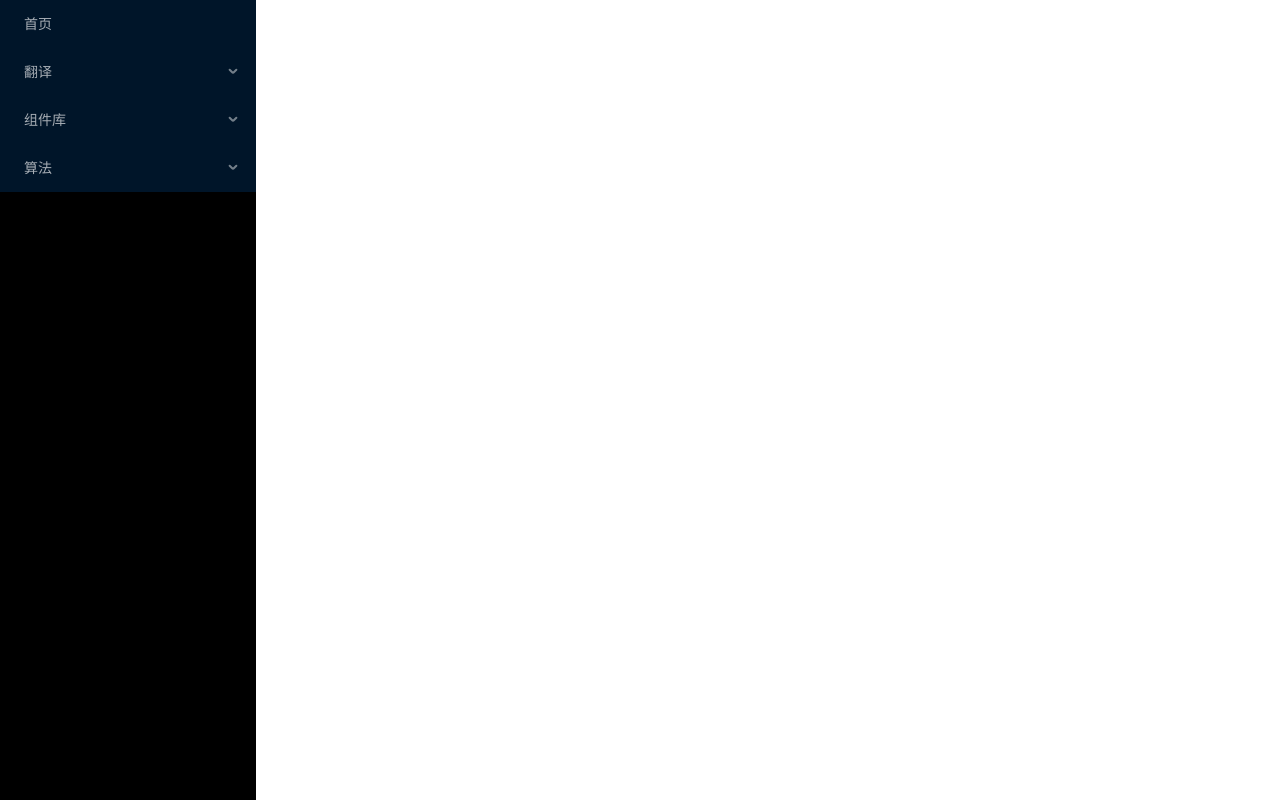
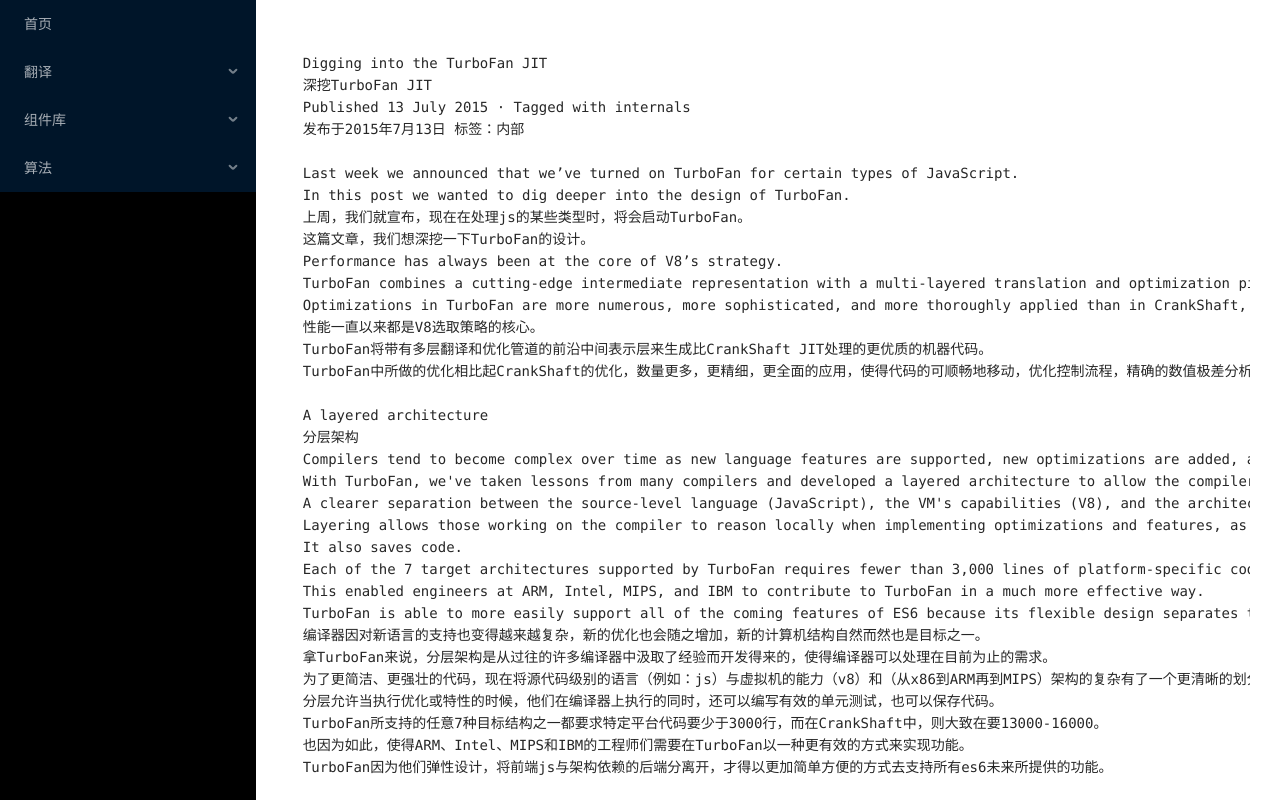
Before and after one commit to transparentME/translation, a React (Create React App) app: page /v8-DiggingIntoTheTurboFanJIT in a window 1280 px wide. Built offline with nearby package versions, Linux system fonts and the light colour scheme.

Commit message:
docs:(v8) Docs更新

```diff
--- a/src/components/MainContent.js
+++ b/src/components/MainContent.js
@@ -4,9 +4,10 @@
 // v8
 import HelloWorld from '../pages/HelloWorld.js'
 import FastPropertiesInV8 from '../pages/FastPropertiesInV8/FastPropertiesInV8.js'
-
+import DiggingIntoTheTurboFanJIT from '../pages/DiggingIntoTheTurboFanJIT/DiggingIntoTheTurboFanJIT.js'
 // leetcode
 import Offer15 from '../pages/leetcode/Offer15.js'
+import Offer17 from '../pages/leetcode/Offer17.js'
 
 function MainContent () {
   return(
@@ -15,8 +16,10 @@
       {/* v8 */}
       <Route path="/v8-HelloWorld" component={HelloWorld} />
       <Route path="/v8-FastPropertiesInV8" component={FastPropertiesInV8} />
+      <Route path="/v8-DiggingIntoTheTurboFanJIT" component={DiggingIntoTheTurboFanJIT} />
       {/* leetcode */}
       <Route path="/leetcode-offer15" component={Offer15} />
+      <Route path="/leetcode-offer17" component={Offer17} />
 
       {/* <Route path="/contact" component={Contact} /> */}
     </div>
--- a/src/components/menu.js
+++ b/src/components/menu.js
@@ -27,6 +27,9 @@
                 </Menu.Item>
                 <Menu.Item key="FastPropertiesInV8">
                   <Link to="/v8-FastPropertiesInV8">FastPropertiesInV8</Link>
+                </Menu.Item>
+                <Menu.Item key="DiggingIntoTheTurboFanJIT">
+                  <Link to="/v8-DiggingIntoTheTurboFanJIT">DiggingIntoTheTurboFanJIT</Link>
                 </Menu.Item>
               </SubMenu>
               <SubMenu key="Docs" title="Docs">
@@ -62,6 +65,9 @@
             <Menu.Item key="Offer15">
               <Link to="/leetcode-offer15">Offer15</Link>
             </Menu.Item>
+            <Menu.Item key="Offer17">
+              <Link to="/leetcode-offer17">Offer17</Link>
+            </Menu.Item>
           </SubMenu>
         </Menu>
       </div>
--- /dev/null
+++ b/src/pages/DiggingIntoTheTurboFanJIT/DiggingIntoTheTurboFanJIT.js
@@ -0,0 +1,73 @@
+const template = `
+  Digging into the TurboFan JIT
+  深挖TurboFan JIT
+  Published 13 July 2015 · Tagged with internals
+  发布于2015年7月13日 标签：内部
+
+  Last week we announced that we’ve turned on TurboFan for certain types of JavaScript.
+  In this post we wanted to dig deeper into the design of TurboFan.
+  上周，我们就宣布，现在在处理js的某些类型时，将会启动TurboFan。
+  这篇文章，我们想深挖一下TurboFan的设计。
+  Performance has always been at the core of V8’s strategy.
+  TurboFan combines a cutting-edge intermediate representation with a multi-layered translation and optimization pipeline to generate better quality machine code than what was previously possible with the CrankShaft JIT.
+  Optimizations in TurboFan are more numerous, more sophisticated, and more thoroughly applied than in CrankShaft, enabling fluid code motion, control flow optimizations, and precise numerical range analysis, all of which were more previously unattainable.
+  性能一直以来都是V8选取策略的核心。
+  TurboFan将带有多层翻译和优化管道的前沿中间表示层来生成比CrankShaft JIT处理的更优质的机器代码。
+  TurboFan中所做的优化相比起CrankShaft的优化，数量更多，更精细，更全面的应用，使得代码的可顺畅地移动，优化控制流程，精确的数值极差分析，这一切的一切都是之前所难以达成的。
+
+  A layered architecture
+  分层架构
+  Compilers tend to become complex over time as new language features are supported, new optimizations are added, and new computer architectures are targeted.
+  With TurboFan, we've taken lessons from many compilers and developed a layered architecture to allow the compiler to cope with these demands over time.
+  A clearer separation between the source-level language (JavaScript), the VM's capabilities (V8), and the architecture's intricacies (from x86 to ARM to MIPS) allows for cleaner and more robust code.
+  Layering allows those working on the compiler to reason locally when implementing optimizations and features, as well as write more effective unit tests.
+  It also saves code.
+  Each of the 7 target architectures supported by TurboFan requires fewer than 3,000 lines of platform-specific code, versus 13,000-16,000 in CrankShaft.
+  This enabled engineers at ARM, Intel, MIPS, and IBM to contribute to TurboFan in a much more effective way.
+  TurboFan is able to more easily support all of the coming features of ES6 because its flexible design separates the JavaScript frontend from the architecture-dependent backends.
+  编译器因对新语言的支持也变得越来越复杂，新的优化也会随之增加，新的计算机结构自然而然也是目标之一。
+  拿TurboFan来说，分层架构是从过往的许多编译器中汲取了经验而开发得来的，使得编译器可以处理在目前为止的需求。
+  为了更简洁、更强壮的代码，现在将源代码级别的语言（例如：js）与虚拟机的能力（v8）和（从x86到ARM再到MIPS）架构的复杂有了一个更清晰的划分。
+  分层允许当执行优化或特性的时候，他们在编译器上执行的同时，还可以编写有效的单元测试，也可以保存代码。
+  TurboFan所支持的任意7种目标结构之一都要求特定平台代码要少于3000行，而在CrankShaft中，则大致在要13000-16000。
+  也因为如此，使得ARM、Intel、MIPS和IBM的工程师们需要在TurboFan以一种更有效的方式来实现功能。
+  TurboFan因为他们弹性设计，将前端js与架构依赖的后端分离开，才得以更加简单方便的方式去支持所有es6未来所提供的功能。
+
+  More sophisticated optimizations
+  更精细的优化
+  The TurboFan JIT implements more aggressive optimizations than CrankShaft through a number of advanced techniques.
+  JavaScript enters the compiler pipeline in a mostly unoptimized form and is translated and optimized to progressively lower forms until machine code is generated.
+  The centerpiece of the design is a more relaxed sea-of-nodes internal representation (IR) of the code which allows more effective reordering and optimization.
+  TurboFan JIT通过一系列高级的方法来实现比CrankShaft所有的更积极的优化。
+  当js以一种未优化的形式进入到编译器管道中的时候，它在生成机器语言之前，被解释再被优化成一种相对来说较为底层的形式。
+  设计的核心主要是让代码以一种宽松的海量节点的内部表示方式以达到更有效的重排和优化的目的。
+
+  Numerical range analysis helps TurboFan understand number-crunching code much better.
+  The graph-based IR allows most optimizations to be expressed as simple local reductions which are easier to write and test independently.
+  An optimization engine applies these local rules in a systematic and thorough way.
+  Transitioning out of the graphical representation involves an innovative scheduling algorithm that makes use of the reordering freedom to move code out of loops and into less frequently executed paths.
+  Finally, architecture-specific optimizations like complex instruction selection exploit features of each target platform for the best quality code.
+  数值范围分析帮忙TurboFan能更好的了解数学运算代码。
+  基于图的内部表达方式也使得大多数的优化以一种简单的本地标示（simple local reductions），这让写代码与测试代码互不依赖。
+  优化引擎应用系统且彻底使用这些本地的规则。
+  用于过渡的图解法中包括创新的调度算法，它利用重排自由来将代码移出到循环之外并将它移入低频执行路径之中。（这句没翻译好。）
+  最后，一些像是复杂的指令选择这样的特定结构的优化，可使得每个目标平台上的特性都以一种超高质量的代码得以实现。
+
+  Delivering a new level of performance
+  让性能提升到一个新的台阶
+
+  We're already seeing some great speedups with TurboFan, but there's still a ton of work to do.
+  Stay tuned as we enable more optimizations and turn TurboFan on for more types of code!
+  我们逐步在看见TurboFan所做的一些加速优化，但是除此之外，仍然还有很多很多的工作要做。
+  请继续关注，因为我们将实现更多优化，并会让TurboFan用于更多场景之中。
+`
+
+function DiggingIntoTheTurboFanJIT() {
+    return (
+      <pre className="DiggingIntoTheTurboFanJIT">
+        {template}
+      </pre>
+    );
+  }
+
+  export default DiggingIntoTheTurboFanJIT;
```
Also changed, not shown: src/pages/DiggingIntoTheTurboFanJIT/image/example-graph.png (added).
